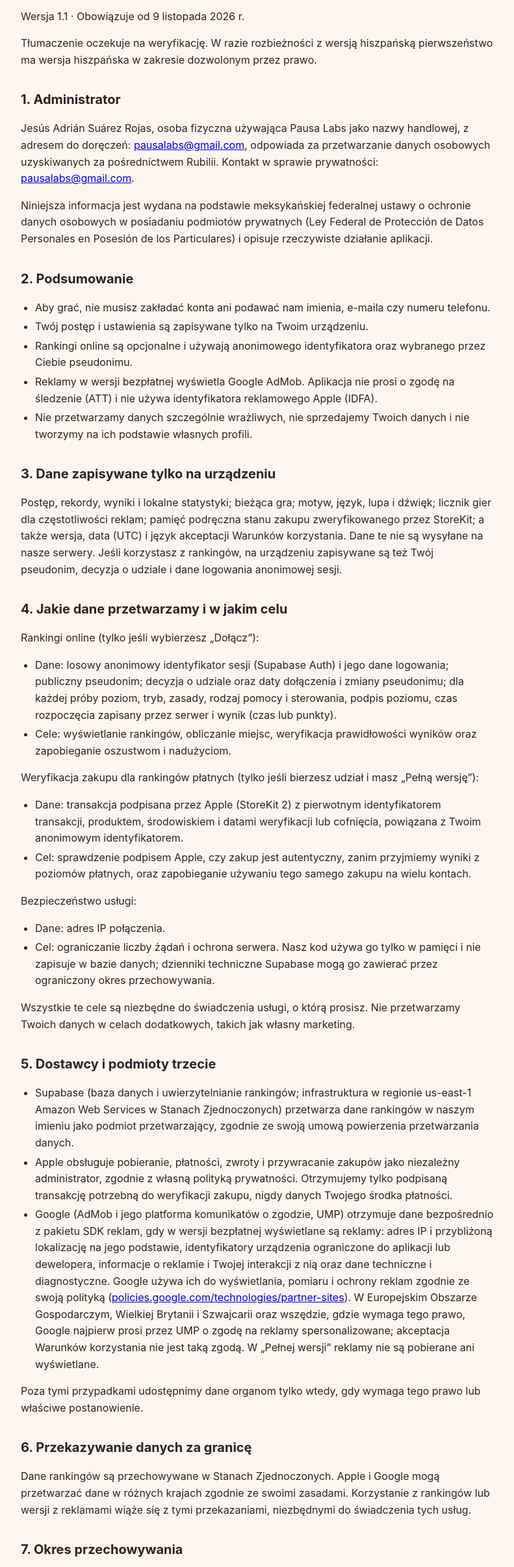
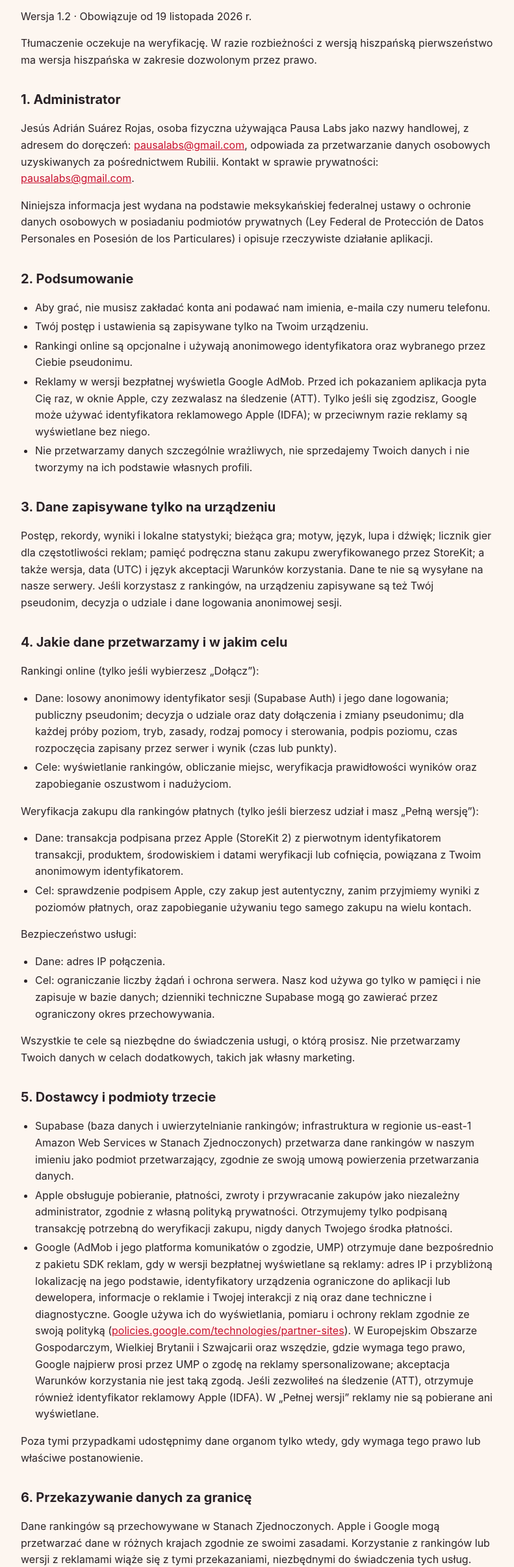
Before and after one commit to PausaLabs/PausaLabs.github.io, a plain HTML site: page rubilia/pl/privacidad.html in a window 1280 px wide. Shown: the part 156-2567 px from the top of the page at 65% size, without its empty margins (244-1035 px from the left). Drawn offline with Linux system fonts and the light colour scheme.

Commit message:
Rubilia: aviso de privacidad pl (ATT)

```diff
--- a/rubilia/pl/privacidad.html
+++ b/rubilia/pl/privacidad.html
@@ -8,6 +8,7 @@ body{margin:0;background:var(--fondo);color:var(--tinta);font:16px/1.6 -apple-sy
 main{max-width:760px;margin:0 auto;padding:24px 16px 64px}
 header{display:flex;flex-wrap:wrap;gap:8px 16px;align-items:center;justify-content:space-between;margin-bottom:24px}
 .marca{font-weight:800;font-size:20px;color:var(--tinta);text-decoration:none}
+a{color:var(--acento)}
 nav a,.idiomas a{color:var(--acento);text-decoration:none;font-weight:600}
 nav{display:flex;flex-wrap:wrap;gap:12px}
 h1{font-size:28px;line-height:1.25;margin:8px 0 4px}h2{font-size:20px;margin:32px 0 8px}
@@ -18,11 +19,12 @@ ul{padding-left:22px}li{margin:4px 0}
 select{font:inherit;padding:6px 8px;border-radius:8px;border:1px solid var(--borde);background:var(--panel);color:var(--tinta)}
 footer{margin-top:48px;color:var(--suave);font-size:14px}
 a:focus-visible,select:focus-visible{outline:3px solid var(--acento);outline-offset:2px}
+.descargar{display:inline-block;margin:12px 0 4px;padding:12px 20px;border-radius:14px;background:var(--acento);color:#fff!important;font-weight:800;text-decoration:none}
 </style></head><body><main>
 <header><a class="marca" href="../../index.html">Rubilia · Pausa Labs</a><label><span class="meta">Język </span><select onchange="location.href=this.value" aria-label="Język"><option value="../../es/privacidad.html">Español</option><option value="../../en/privacidad.html">English</option><option value="../../fr/privacidad.html">Français</option><option value="../../de/privacidad.html">Deutsch</option><option value="../../it/privacidad.html">Italiano</option><option value="../../pt_BR/privacidad.html">Português (Brasil)</option><option value="../../pt_PT/privacidad.html">Português (Portugal)</option><option value="../../nl/privacidad.html">Nederlands</option><option value="../../pl/privacidad.html" selected>Polski</option><option value="../../ru/privacidad.html">Русский</option><option value="../../uk/privacidad.html">Українська</option><option value="../../tr/privacidad.html">Türkçe</option><option value="../../ja/privacidad.html">日本語</option><option value="../../ko/privacidad.html">한국어</option><option value="../../zh_CN/privacidad.html">简体中文</option><option value="../../zh_TW/privacidad.html">繁體中文</option><option value="../../hi/privacidad.html">हिन्दी</option></select></label></header>
 <nav aria-label="Rubilia"><a href="privacidad.html">Informacja o prywatności</a><a href="terminos.html">Warunki korzystania</a><a href="soporte.html">Pomoc</a></nav>
 <h1>Informacja o prywatności Rubilii</h1>
-<p>Wersja 1.1 · Obowiązuje od 9 listopada 2026 r.</p>
+<p>Wersja 1.2 · Obowiązuje od 19 listopada 2026 r.</p>
 <p>Tłumaczenie oczekuje na weryfikację. W razie rozbieżności z wersją hiszpańską pierwszeństwo ma wersja hiszpańska w zakresie dozwolonym przez prawo.</p>
 <h2>1. Administrator</h2>
 <p>Jesús Adrián Suárez Rojas, osoba fizyczna używająca Pausa Labs jako nazwy handlowej, z adresem do doręczeń: <a href="mailto:pausalabs@gmail.com">pausalabs@gmail.com</a>, odpowiada za przetwarzanie danych osobowych uzyskiwanych za pośrednictwem Rubilii. Kontakt w sprawie prywatności: <a href="mailto:pausalabs@gmail.com">pausalabs@gmail.com</a>.</p>
@@ -32,7 +34,7 @@ a:focus-visible,select:focus-visible{outline:3px solid var(--acento);outline-off
 <li>Aby grać, nie musisz zakładać konta ani podawać nam imienia, e-maila czy numeru telefonu.</li>
 <li>Twój postęp i ustawienia są zapisywane tylko na Twoim urządzeniu.</li>
 <li>Rankingi online są opcjonalne i używają anonimowego identyfikatora oraz wybranego przez Ciebie pseudonimu.</li>
-<li>Reklamy w wersji bezpłatnej wyświetla Google AdMob. Aplikacja nie prosi o zgodę na śledzenie (ATT) i nie używa identyfikatora reklamowego Apple (IDFA).</li>
+<li>Reklamy w wersji bezpłatnej wyświetla Google AdMob. Przed ich pokazaniem aplikacja pyta Cię raz, w oknie Apple, czy zezwalasz na śledzenie (ATT). Tylko jeśli się zgodzisz, Google może używać identyfikatora reklamowego Apple (IDFA); w przeciwnym razie reklamy są wyświetlane bez niego.</li>
 <li>Nie przetwarzamy danych szczególnie wrażliwych, nie sprzedajemy Twoich danych i nie tworzymy na ich podstawie własnych profili.</li>
 </ul>
 <h2>3. Dane zapisywane tylko na urządzeniu</h2>
@@ -58,7 +60,7 @@ a:focus-visible,select:focus-visible{outline:3px solid var(--acento);outline-off
 <ul>
 <li>Supabase (baza danych i uwierzytelnianie rankingów; infrastruktura w regionie us-east-1 Amazon Web Services w Stanach Zjednoczonych) przetwarza dane rankingów w naszym imieniu jako podmiot przetwarzający, zgodnie ze swoją umową powierzenia przetwarzania danych.</li>
 <li>Apple obsługuje pobieranie, płatności, zwroty i przywracanie zakupów jako niezależny administrator, zgodnie z własną polityką prywatności. Otrzymujemy tylko podpisaną transakcję potrzebną do weryfikacji zakupu, nigdy danych Twojego środka płatności.</li>
-<li>Google (AdMob i jego platforma komunikatów o zgodzie, UMP) otrzymuje dane bezpośrednio z pakietu SDK reklam, gdy w wersji bezpłatnej wyświetlane są reklamy: adres IP i przybliżoną lokalizację na jego podstawie, identyfikatory urządzenia ograniczone do aplikacji lub dewelopera, informacje o reklamie i Twojej interakcji z nią oraz dane techniczne i diagnostyczne. Google używa ich do wyświetlania, pomiaru i ochrony reklam zgodnie ze swoją polityką (<a href="https://policies.google.com/technologies/partner-sites">policies.google.com/technologies/partner-sites</a>). W Europejskim Obszarze Gospodarczym, Wielkiej Brytanii i Szwajcarii oraz wszędzie, gdzie wymaga tego prawo, Google najpierw prosi przez UMP o zgodę na reklamy spersonalizowane; akceptacja Warunków korzystania nie jest taką zgodą. W „Pełnej wersji” reklamy nie są pobierane ani wyświetlane.</li>
+<li>Google (AdMob i jego platforma komunikatów o zgodzie, UMP) otrzymuje dane bezpośrednio z pakietu SDK reklam, gdy w wersji bezpłatnej wyświetlane są reklamy: adres IP i przybliżoną lokalizację na jego podstawie, identyfikatory urządzenia ograniczone do aplikacji lub dewelopera, informacje o reklamie i Twojej interakcji z nią oraz dane techniczne i diagnostyczne. Google używa ich do wyświetlania, pomiaru i ochrony reklam zgodnie ze swoją polityką (<a href="https://policies.google.com/technologies/partner-sites">policies.google.com/technologies/partner-sites</a>). W Europejskim Obszarze Gospodarczym, Wielkiej Brytanii i Szwajcarii oraz wszędzie, gdzie wymaga tego prawo, Google najpierw prosi przez UMP o zgodę na reklamy spersonalizowane; akceptacja Warunków korzystania nie jest taką zgodą. Jeśli zezwoliłeś na śledzenie (ATT), otrzymuje również identyfikator reklamowy Apple (IDFA). W „Pełnej wersji” reklamy nie są pobierane ani wyświetlane.</li>
 </ul>
 <p>Poza tymi przypadkami udostępnimy dane organom tylko wtedy, gdy wymaga tego prawo lub właściwe postanowienie.</p>
 <h2>6. Przekazywanie danych za granicę</h2>
@@ -76,7 +78,7 @@ a:focus-visible,select:focus-visible{outline:3px solid var(--acento);outline-off
 <ul>
 <li>Rankingi: udział jest opcjonalny. Możesz przestać za pomocą „Przestań brać udział”.</li>
 <li>Reklamy: gdy Google tego wymaga w Twoim regionie, sekcja „O grze” pokazuje „Prywatność reklam”, by przejrzeć lub wycofać zgodę. Zakup „Pełnej wersji” usuwa reklamy.</li>
-<li>Śledzenie: aplikacja nie prosi o zgodę na śledzenie Cię w aplikacjach innych firm.</li>
+<li>Śledzenie: w wersji bezpłatnej okno Apple pyta, czy zezwalasz na śledzenie w aplikacjach innych firm (ATT). Odpowiedź możesz zmienić w dowolnym momencie w Ustawienia › Prywatność i ochrona › Śledzenie. W „Pełnej wersji” pytanie się nie pojawia.</li>
 <li>Wszystkie dane na urządzeniu możesz usunąć, odinstalowując aplikację.</li>
 <li>Usunięcie: „Usuń moje dane rankingowe” kasuje Twoje dane z serwera i zamyka anonimową sesję; postęp, ustawienia i zakup się nie zmieniają, a do rankingów wracasz tylko, jeśli to wybierzesz.</li>
 </ul>
```
